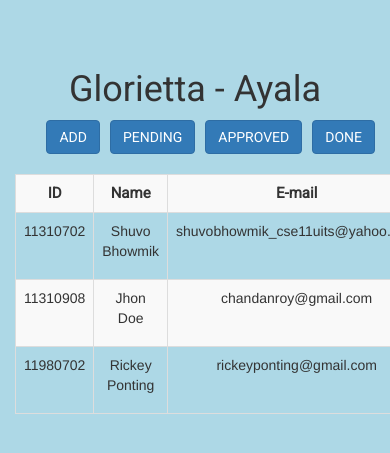
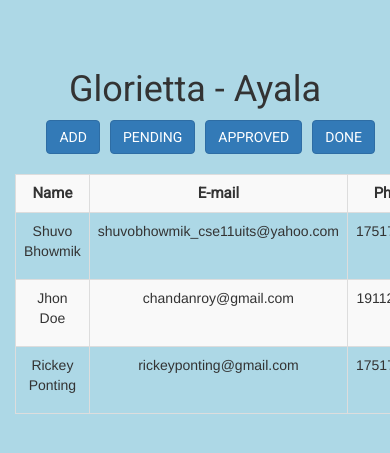
Before and after one commit to BermudezJimmel/Glorietta_Christmas_Event_2021, a PHP site: page / in a window 390 px wide; the page is wider, and only the part inside the window is pictured. Shown: the top 453 px of that part. Run offline with PHP 8.4, Linux system fonts and the light colour scheme; data comes from the database, SQL or seed files in the repository.

Commit message:
responsive

```diff
--- a/index.php
+++ b/index.php
@@ -8,7 +8,8 @@
 <head>
 	<title>Glorietta Project</title>
 	<meta charset="utf-8">
-    <meta name="viewport" content="width=device-width, initial-scale=1">
+    <!-- <meta name="viewport" content="width=device-width, initial-scale=1"> -->
+	<meta name="viewport" content="width=device-width, initial-scale=1, maximum-scale=1, user-scalable=no">
     <link rel="stylesheet" href="https://maxcdn.bootstrapcdn.com/bootstrap/3.4.1/css/bootstrap.min.css">
     <link rel="stylesheet" href="https://cdnjs.cloudflare.com/ajax/libs/font-awesome/4.7.0/css/font-awesome.min.css">
     <script src="https://ajax.googleapis.com/ajax/libs/jquery/3.5.1/jquery.min.js"></script>
@@ -17,7 +18,7 @@
 
 </head>
 <body>
-	<div class="container">
+	<div class="container-fluid">
 		<div id="Admin-Header">
 			<h1>Glorietta - Ayala</h1>
 			<div class="buttons">
@@ -39,7 +40,7 @@
 
 		<table class="table table-bordered table-striped table-hover">
 			<tr>
-				<th class="text-head">ID</th>
+				<!-- <th class="text-head">ID</th> -->
 				<th class="text-head">Name</th>
 				<th class="text-head">E-mail</th>
 				<th class="text-head">Phone</th>
@@ -66,7 +67,7 @@
         		echo "
 
         		<tr>
-				<td class='text-center'>$id</td>
+
 				<td class='text-center'>$name</td>
 				<td class='text-center'>$email</td>
 				<td class='text-center'>$phone</td>
--- a/style.css
+++ b/style.css
@@ -4,6 +4,12 @@
 body {
     background-color: lightblue;
     padding-top: 50px;
+}
+
+container {
+    display: flex;
+    justify-content: center;
+    align-items: center;
 }
 
 
@@ -30,8 +36,9 @@
 
 /* TABLE  */
 
-table {
+table .table{
     overflow-x: auto;
+
 }
 
 table .text-head{
```
Also changed, not shown: images/Globaltronics Logo 2018_T1v5.png (added).
